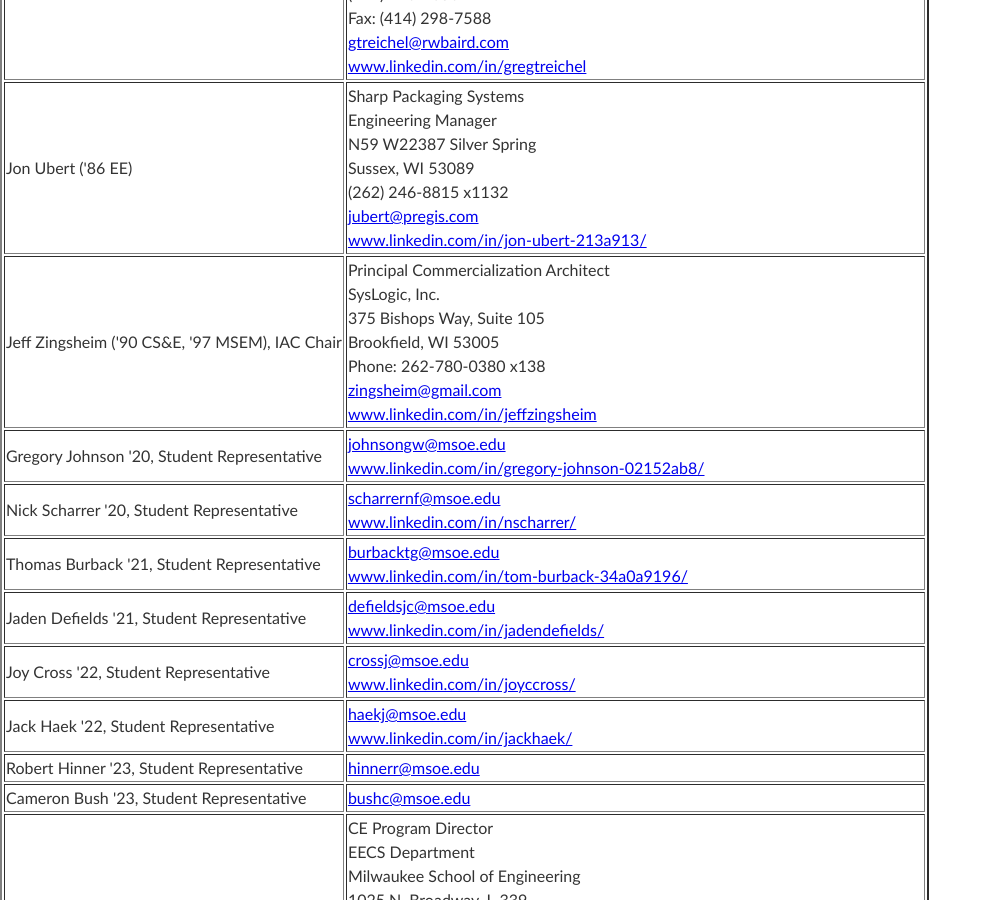
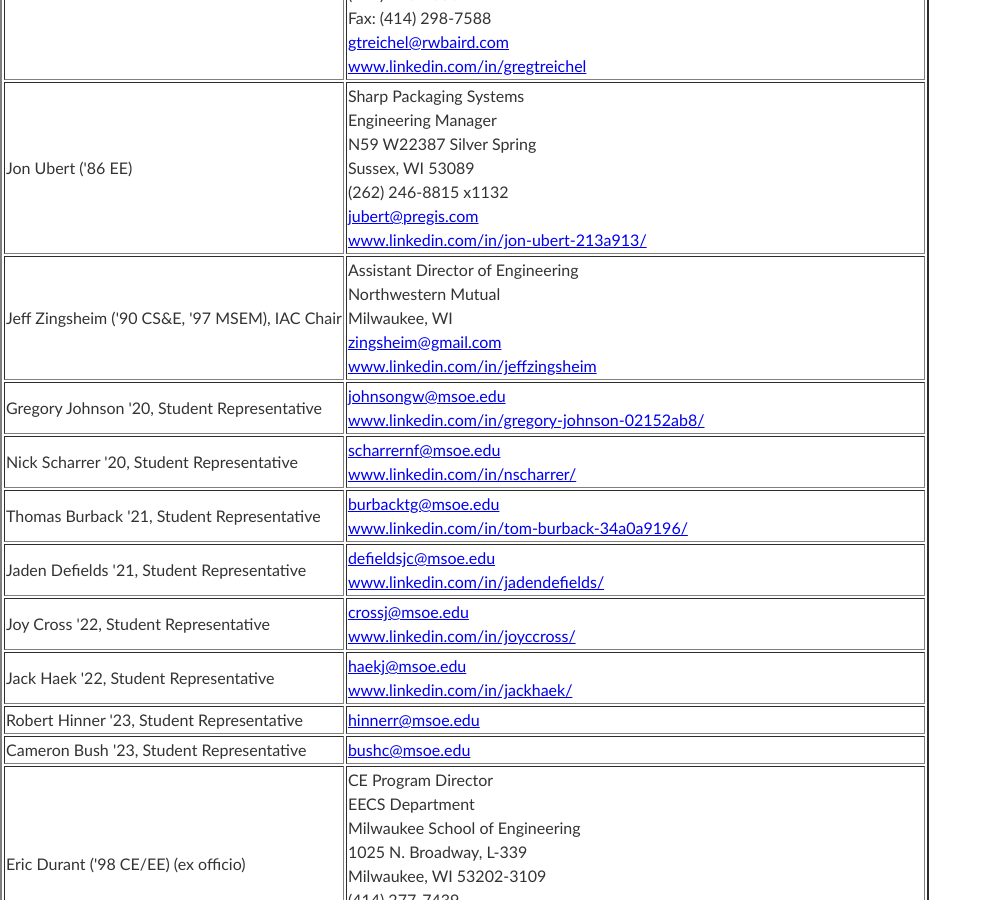
Before and after one commit to edurant/edurant.github.io, a Jekyll site: the page built from ceiac/members.html, in a window 1280 px wide and 900 px high, scrolled down 2839 px. Shown: the whole window, without its empty margins (0-990 px from the left). Built offline with Jekyll 4.4.1, drawn with Linux system fonts in a browser that asks for light colours.

Commit message:
ceiac members: Jeff Z new position

```diff
--- a/ceiac/members.html
+++ b/ceiac/members.html
@@ -159,11 +159,9 @@
 </tr>
 <tr>
   <td>Jeff Zingsheim ('90 CS&amp;E, '97 MSEM), IAC Chair</td>
-  <td>Principal Commercialization Architect<br/>
-    SysLogic, Inc.<br/>
-    375 Bishops Way, Suite 105<br/>
-    Brookfield, WI 53005<br/>
-    Phone: 262-780-0380 x138</br>
+  <td>Assistant Director of Engineering<br/>
+    Northwestern Mutual<br/>
+    Milwaukee, WI<br/>
     <a href="mailto:zingsheim@gmail.com">zingsheim@gmail.com</a><br/>
     <a href="https://www.linkedin.com/in/jeffzingsheim">www.linkedin.com/in/jeffzingsheim</a></td>
 </tr>
```
